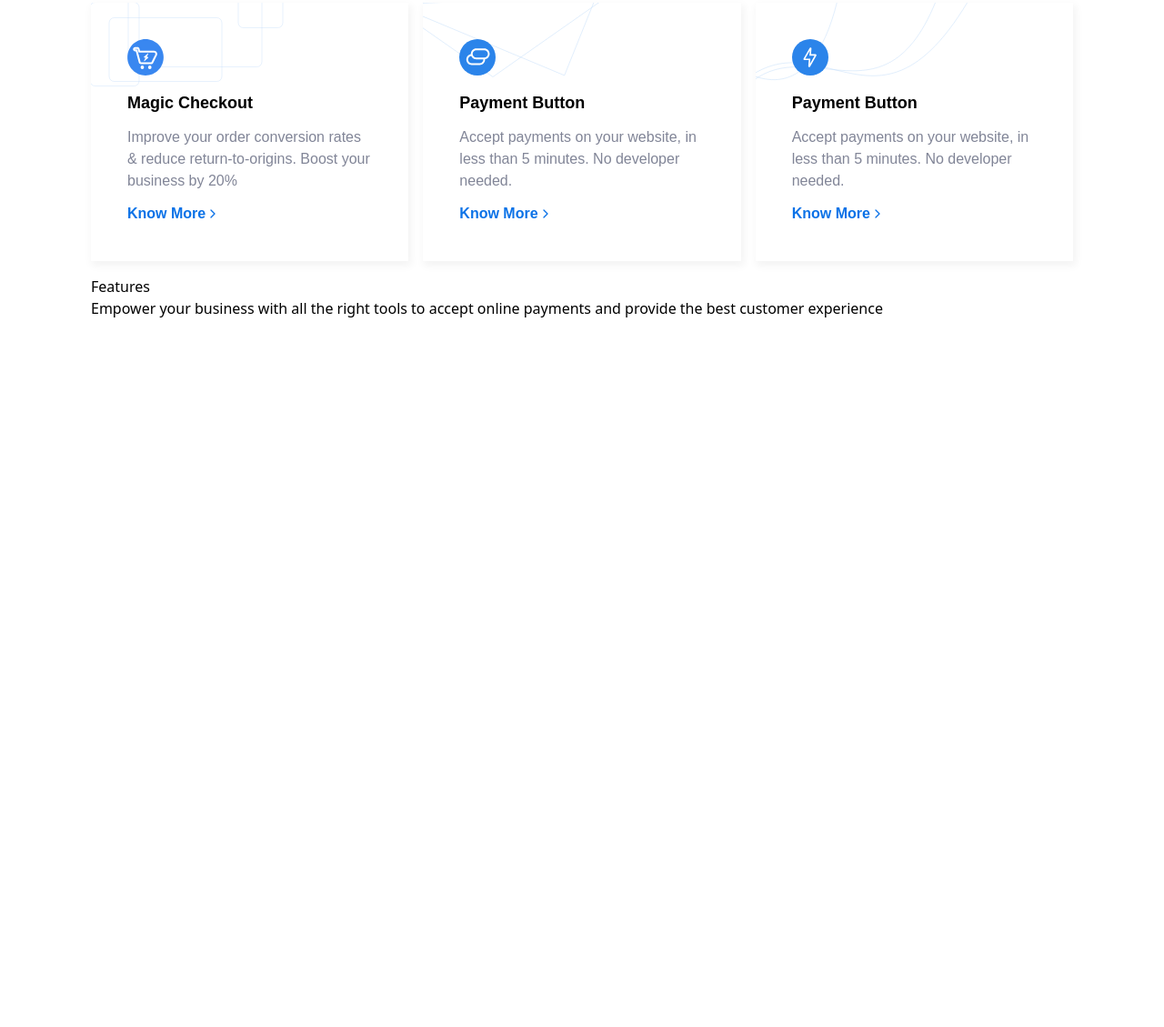
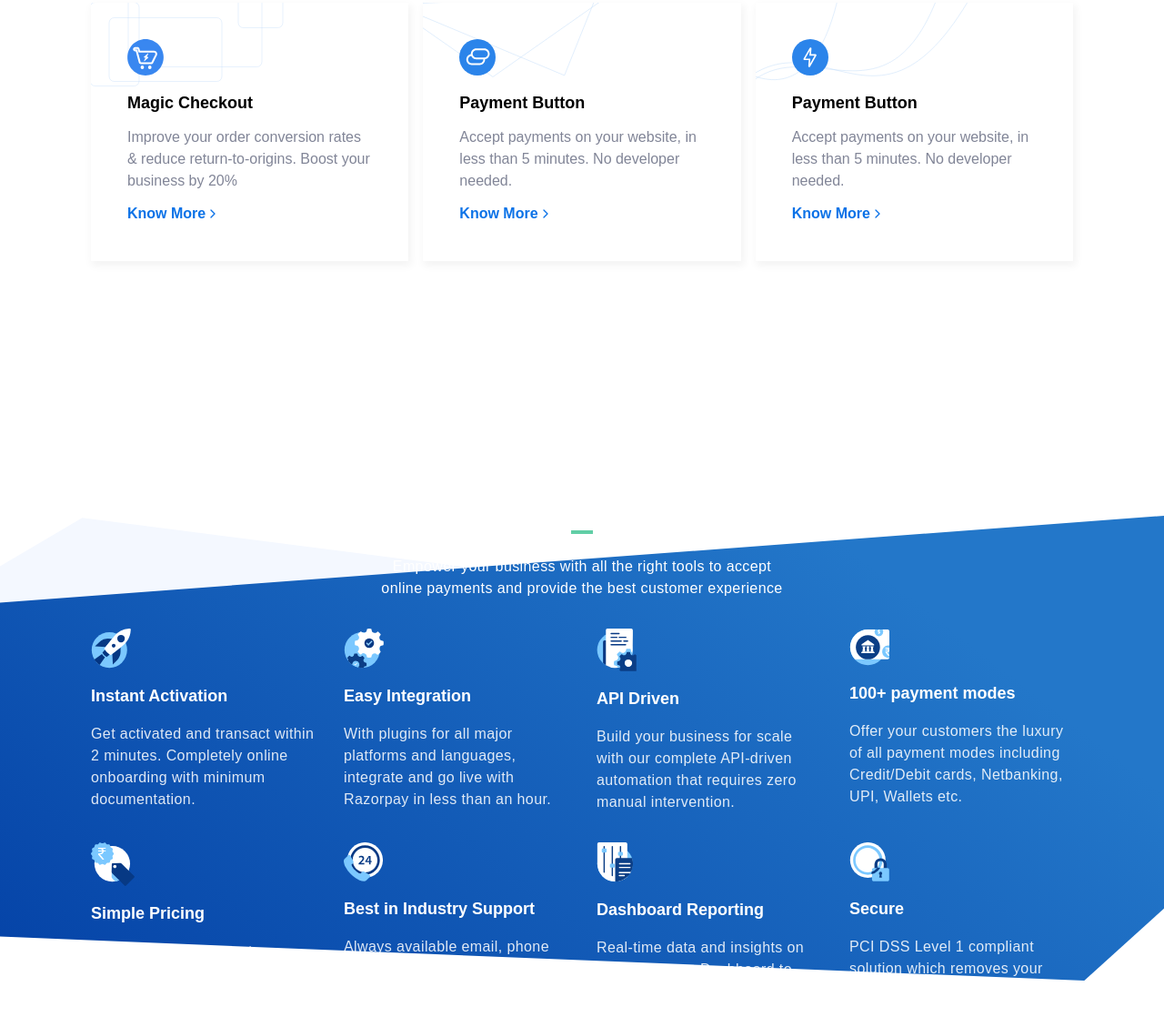
Before and after one commit to bhavya9810/razorPayClone, a website built with Vite: page index.html in a window 1280 px wide. Shown: the part 4377-5506 px from the top of the page at 91% size. Before the commit the page ends 4728 px from the top, so only its background shows below. Built offline with nearby package versions, Linux system fonts and the light colour scheme.

Commit message:
core features section completed

```diff
--- a/index.html
+++ b/index.html
@@ -6,6 +6,11 @@
     <title>Razorpay - Best Payment Solution for Online Payments India</title>
     <link rel="stylesheet" href="style.css" />
     <link rel="shortcut icon" href="images/favicon.png" type="image/x-icon" />
+    <style>
+      .corefeaturesection {
+        background-size: 100% 100%;
+      }
+    </style>
   </head>
 
   <body class="overflow-x-hidden">
@@ -1143,23 +1148,109 @@
     </section>
 
     <!-- core features -->
-    <section>
+    <section
+      class="w-full h-[60rem] bg-[url(/images/core-features-sectionBg.svg)] bg-no-repeat bg-contain bg-center mt-14 relative pt-44 corefeaturesection"
+    >
       <div class="relative w-11/12 max-w-[1080px] mx-auto pt-4">
-        <h2>Features</h2>
-        <div></div>
-        <p>
+        <h2 class="font-mullish font-bold text-2xl text-center text-white">
+          Features
+        </h2>
+        <div class="w-6 h-1 bg-greenLight mx-auto mt-4 mb-6"></div>
+        <p
+          class="text-white font-mullish text-center max-w-[450px] mx-auto tracking-wide text-base"
+        >
           Empower your business with all the right tools to accept online
           payments and provide the best customer experience
         </p>
-        <div class="grid">
+        <div class="grid grid-cols-4 gap-[2rem] mt-8">
           <!-- card1 -->
+          <div>
+            <img src="images/instant-activation-icon.svg" alt="" />
+            <h3 class="font-mullish text-white font-bold text-lg my-4">
+              Instant Activation
+            </h3>
+            <p class="font-mullish text-white opacity-[0.87] tracking-wide">
+              Get activated and transact within 2 minutes. Completely online
+              onboarding with minimum documentation.
+            </p>
+          </div>
           <!-- card2 -->
+          <div>
+            <img src="images/easy-integration.svg" alt="" />
+            <h3 class="font-mullish text-white font-bold text-lg my-4">
+              Easy Integration
+            </h3>
+            <p class="font-mullish text-white opacity-[0.87] tracking-wide">
+              With plugins for all major platforms and languages, integrate and
+              go live with Razorpay in less than an hour.
+            </p>
+          </div>
           <!-- card3 -->
+          <div>
+            <img src="images/api-driven-icon.svg" alt="" />
+            <h3 class="font-mullish text-white font-bold text-lg my-4">
+              API Driven
+            </h3>
+            <p class="font-mullish text-white opacity-[0.87] tracking-wide">
+              Build your business for scale with our complete API-driven
+              automation that requires zero manual intervention.
+            </p>
+          </div>
           <!-- card4 -->
+          <div>
+            <img src="images/payment-modes.svg" alt="" />
+            <h3 class="font-mullish text-white font-bold text-lg my-4">
+              100+ payment modes
+            </h3>
+            <p class="font-mullish text-white opacity-[0.87] tracking-wide">
+              Offer your customers the luxury of all payment modes including
+              Credit/Debit cards, Netbanking, UPI, Wallets etc.
+            </p>
+          </div>
           <!-- card5 -->
+          <div>
+            <img src="images/simple-pricing.svg" alt="" />
+            <h3 class="font-mullish text-white font-bold text-lg my-4">
+              Simple Pricing
+            </h3>
+            <p class="font-mullish text-white opacity-[0.87] tracking-wide">
+              Our innovative payment solutions with competitive pricing make
+              payments simpler.
+            </p>
+          </div>
           <!-- card6 -->
+          <div>
+            <img src="images/industry-support-icon.svg" alt="" />
+            <h3 class="font-mullish text-white font-bold text-lg my-4">
+              Best in Industry Support
+            </h3>
+            <p class="font-mullish text-white opacity-[0.87] tracking-wide">
+              Always available email, phone and chat based support to help you
+              in your every step.
+            </p>
+          </div>
           <!-- card7 -->
+          <div>
+            <img src="images/dashboard-reporting-icon.svg" alt="" />
+            <h3 class="font-mullish text-white font-bold text-lg my-4">
+              Dashboard Reporting
+            </h3>
+            <p class="font-mullish text-white opacity-[0.87] tracking-wide">
+              Real-time data and insights on your Razorpay Dashboard to make
+              informed business decisions.
+            </p>
+          </div>
           <!-- card8 -->
+          <div>
+            <img src="images/secure-icon.svg" alt="" />
+            <h3 class="font-mullish text-white font-bold text-lg my-4">
+              Secure
+            </h3>
+            <p class="font-mullish text-white opacity-[0.87] tracking-wide">
+              PCI DSS Level 1 compliant solution which removes your burden of
+              regulatory compliance.
+            </p>
+          </div>
         </div>
       </div>
     </section>
```
